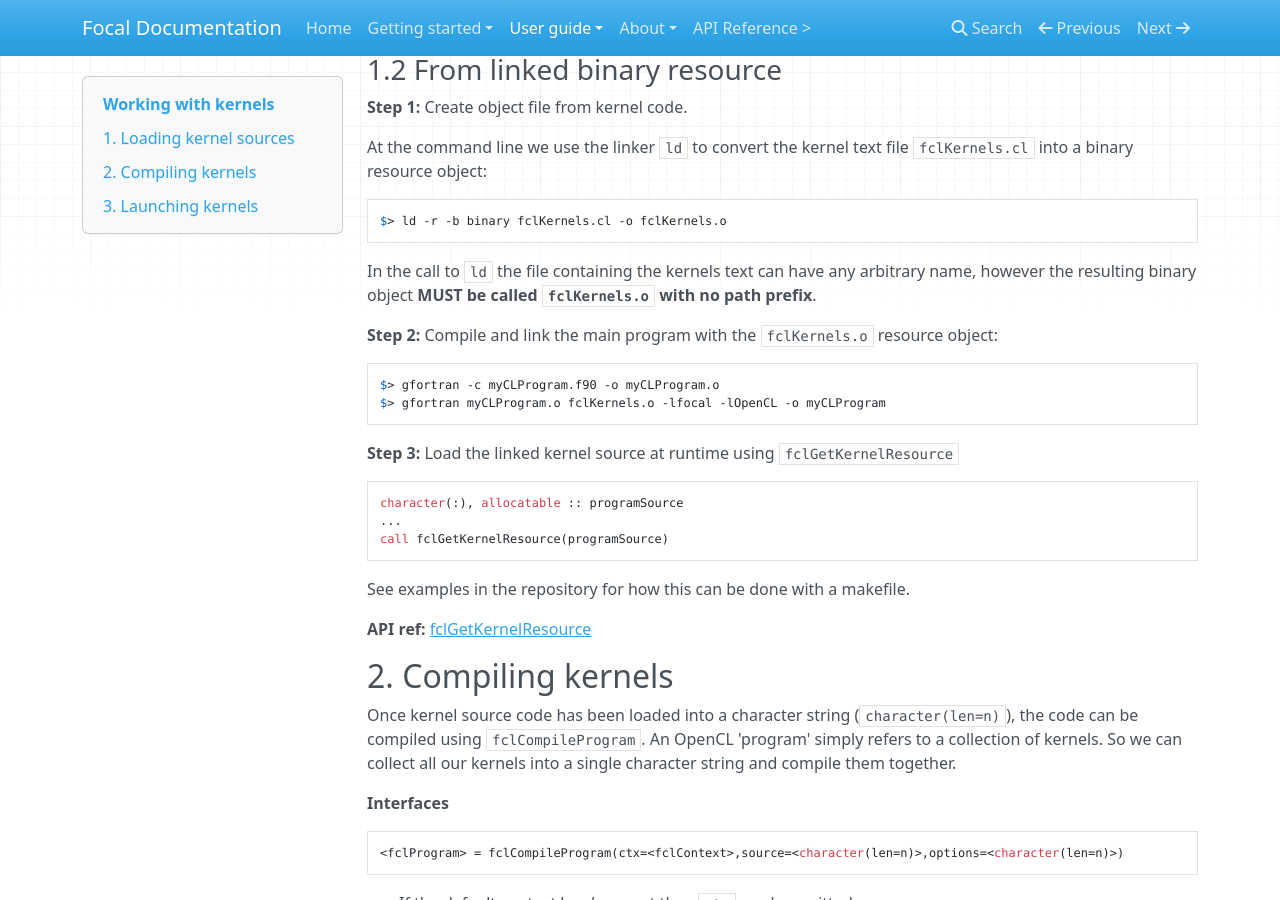
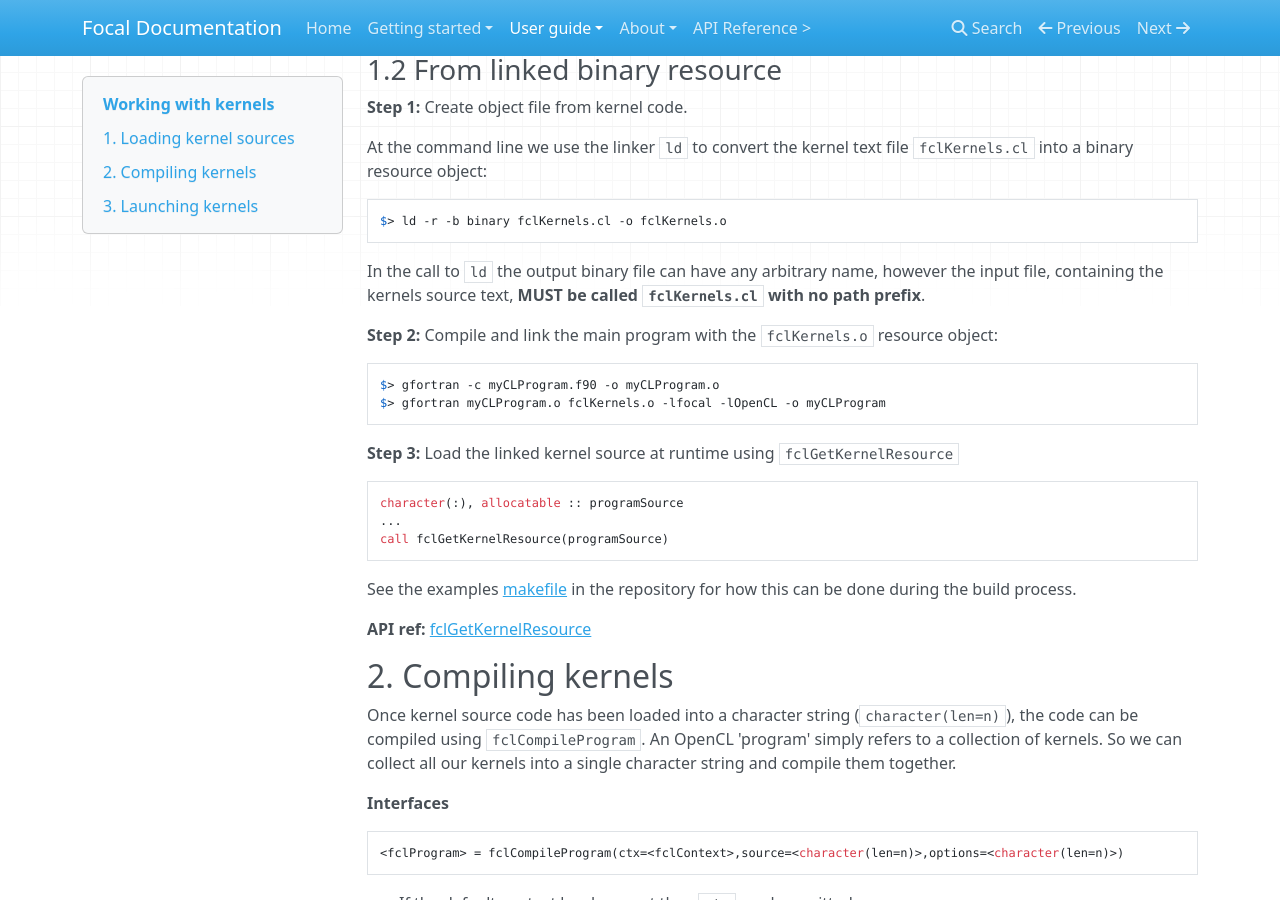
Before and after one commit to LKedward/focal-docs, an MkDocs documentation site: the page built from docs/kernels.md, in a window 1280 px wide and 900 px high, scrolled down 785 px. Built offline with MkDocs 1.6.1, drawn with Linux system fonts in a browser that asks for light colours; nearby versions of some CDN libraries.

Commit message:
Correct: note about compiling kernel source to object files.

````diff
--- a/docs/kernels.md
+++ b/docs/kernels.md
@@ -44,7 +44,7 @@ At the command line we use the linker `ld` to convert the kernel text file `fclK
 $> ld -r -b binary fclKernels.cl -o fclKernels.o
 ```
 
-In the call to `ld` the file containing the kernels text can have any arbitrary name, however the resulting binary object __MUST be called `fclKernels.o` with no path prefix__.
+In the call to `ld` the output binary file can have any arbitrary name, however the input file, containing the kernels source text, __MUST be called `fclKernels.cl` with no path prefix__.
 
 __Step 2:__
 Compile and link the main program with the `fclKernels.o` resource object:
@@ -63,7 +63,7 @@ character(:), allocatable :: programSource
 call fclGetKernelResource(programSource)
 ```
 
-See examples in the repository for how this can be done with a makefile.
+See the examples [makefile](https://github.com/LKedward/focal/blob/master/examples/makefile) in the repository for how this can be done during the build process.
 
 __API ref:__
 [fclGetKernelResource](https://lkedward.github.io/focal-api/interface/fclgetkernelresource.html)
````
